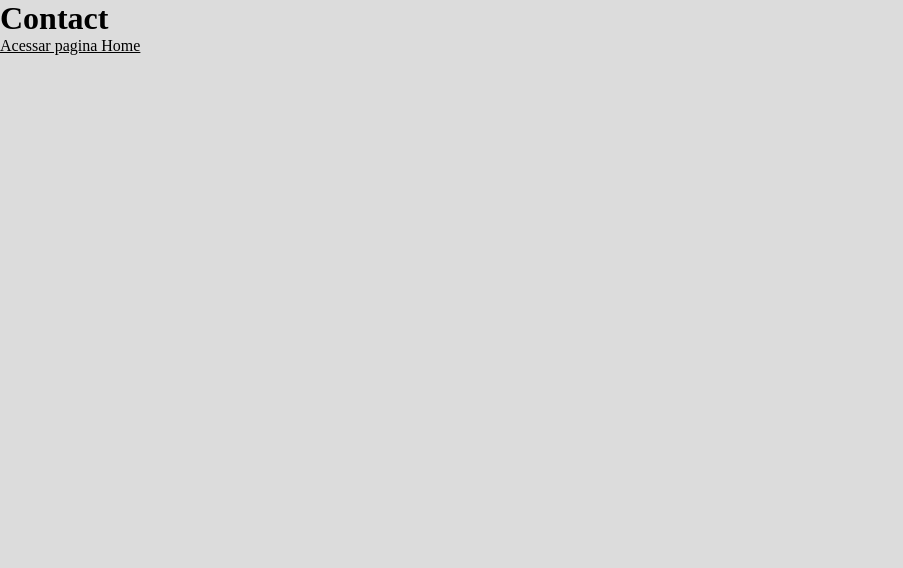
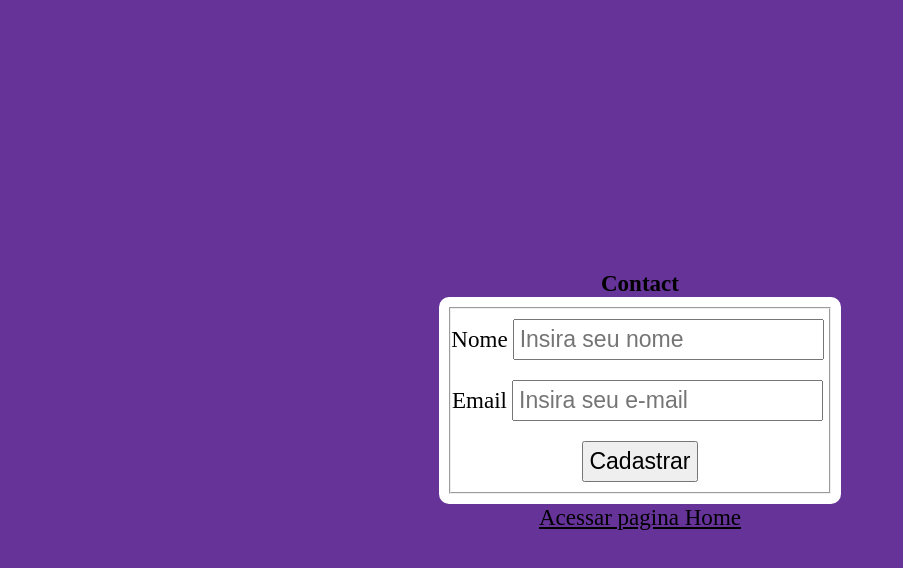
Before and after one commit to Anarkho/Gama_Academy, a React (Create React App) app: page /contact in a window 1280 px wide. Shown: the top 568 px of the page, without its empty margins (0-903 px from the left). Built offline with nearby package versions, Linux system fonts and the light colour scheme.

Commit message:
trabalhando com estados

```diff
--- a/package.json
+++ b/package.json
@@ -10,6 +10,7 @@
     "@types/node": "^16.11.36",
     "@types/react": "^18.0.9",
     "@types/react-dom": "^18.0.4",
+    "axios": "^0.27.2",
     "react": "^18.1.0",
     "react-dom": "^18.1.0",
     "react-router-dom": "^6.3.0",
--- a/src/styles/globalStyles.js
+++ b/src/styles/globalStyles.js
@@ -4,7 +4,7 @@ export default createGlobalStyle`
 *{
     margin: 0;
     padding: 0;
-    background-color: gainsboro ;
     color: #000;
+    font-size: 1.2rem ;
 }
 `;
--- a/src/views/Contact/index.tsx
+++ b/src/views/Contact/index.tsx
@@ -1,11 +1,43 @@
-import React from "react";
+import React, { useState } from "react";
 import { Container } from "./style";
 import { Link } from "react-router-dom";
+
+
+interface IData {
+  name: string;
+  email: string;
+}
+
 const Contact: React.FC = () => {
+  const [data, setData] = useState<IData>({} as IData);
   return (
     <Container>
-      <h1>Contact</h1>
-      <Link to='/'>Acessar pagina Home</Link>
+      <div className="form-wrapper">
+        <h1>Contact</h1>
+        <div className="card">
+          <form onSubmit={() => {}}>
+            <fieldset>
+              <label htmlFor="">Nome</label>
+              <input
+                type="text"
+                placeholder="Insira seu nome"
+                onChange={(e) => setData({ ...data, name: e.target.value })}
+              />
+              <br />
+              <label htmlFor="">Email</label>
+              <input
+                type="email"
+                placeholder="Insira seu e-mail"
+                onChange={(e) => setData({ ...data, email: e.target.value })}
+              />
+              <br />
+              <input type="submit" value="Cadastrar" />
+              <br />
+            </fieldset>
+          </form>
+        </div>
+        <Link to="/">Acessar pagina Home</Link>
+      </div>
     </Container>
   );
 };
--- a/src/views/Contact/style.ts
+++ b/src/views/Contact/style.ts
@@ -1,5 +1,34 @@
-import styled from 'styled-components';
+import styled from "styled-components";
 
 export const Container = styled.div`
-  background-color: 'red'
+  display: flex;
+  flex-direction: column;
+  justify-content: center;
+  align-items: center;
+  width: 100vw;
+  height: 100vh;
+  background-color: rebeccapurple;
+
+  .form-wrapper {
+    display: grid;
+    text-align: center ;
+    .card {
+      background-color: #fff;
+      padding: 10px;
+      border-radius: 10px;
+      align-items: center;
+      justify-content: center;
+
+      form {
+        display: grid;
+        input {
+          margin: 10px 5px;
+          padding: 5px;
+        }
+        button{
+          margin: 10px ;
+        }
+      }
+    }
+  }
 `;
--- a/src/views/Home/index.tsx
+++ b/src/views/Home/index.tsx
@@ -1,13 +1,22 @@
-import React from "react"; //? rfc
-import { Container } from "./style";
+import React, { useState } from "react"; //? rfc
+import { Container, Button } from "./style";
 import { Link } from "react-router-dom";
 
 const Home: React.FC = () => {
+  const [isLogin, setIsLogin] = useState(false);
   return (
     <Container>
-      <h1>Home</h1>
-
-      <Link to='/contact'>Acessar pagina de Contato</Link>
+      {isLogin ? (
+        <>
+          <p>Carregando...</p>
+        </>
+      ) : (
+        <>
+          <h1>Home</h1>
+          <Link to="/contact">Acessar pagina de Contato</Link>
+        </>
+      )}
+      <Button onClick={() => setIsLogin(!isLogin)}>Logar</Button>
     </Container>
   );
 };
--- a/src/views/Home/style.ts
+++ b/src/views/Home/style.ts
@@ -2,9 +2,16 @@ import styled from "styled-components"; //? styled-react
 
 export const Container = styled.div`
   display: flex;
-  flex-direction: column ;
+  flex-direction: column;
+  align-items: center;
+  justify-content: center;
   width: 100vw;
   height: 100vh;
   border: solid red 1px;
-  box-sizing: border-box ;
+  box-sizing: border-box;
 `;
+
+export const Button = styled.button`
+  width: 20vw;
+  height: 50px;
+`;
```
Also changed, not shown: 1 other file (tests, documents, lock files or other folders).
